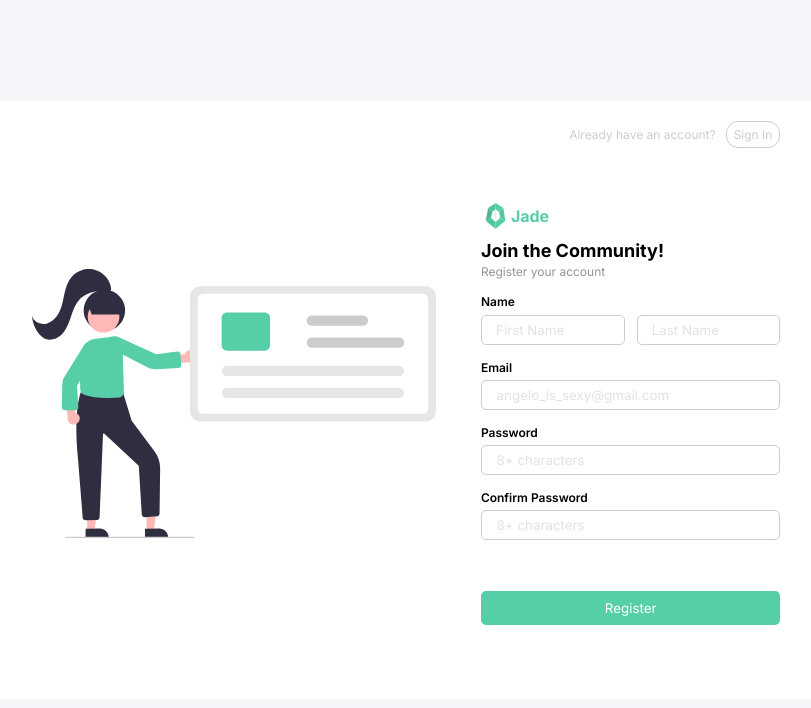
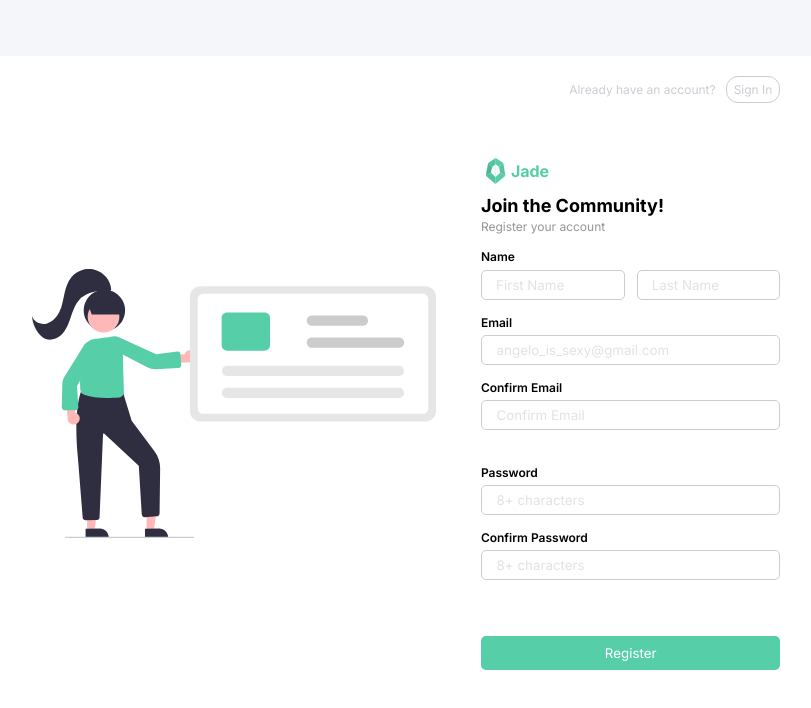
Before and after one commit to aibarrola/SubtleAsianNetwork, a React (Create React App) app: page /signup in a window 1280 px wide. Shown: the top 708 px of the page, without its empty margins (234-1045 px from the left). Built offline with nearby package versions, Linux system fonts and the light colour scheme.

Commit message:
add email verfication

```diff
--- a/src/components/pages/signup/signUp.css
+++ b/src/components/pages/signup/signUp.css
@@ -162,6 +162,7 @@
 /* Error Styling */
 .signUp-error-active {
   display: block;
+  margin-bottom: 5px;
 }
 
 .signUp-error-text {
@@ -172,4 +173,5 @@
 .signUp-error-text-inactive {
   color: transparent;
   font-size: 12px;
+  margin-bottom: 5px;
 }
--- a/src/components/pages/signup/signUp.jsx
+++ b/src/components/pages/signup/signUp.jsx
@@ -9,11 +9,12 @@ function CreateProfilePage2() {
   const [firstName, setFirstName] = useState('');
   const [lastName, setLastName] = useState('');
   const [email, setEmail] = useState('');
+  const [confirmEmail, setConfirmEmail] = useState('');
   const [password, setPassword] = useState('');
   const [confirmPassword, setConfirmPassword] = useState('');
 
   // Error hooks
-  const [nameError, setNameError] = useState(false);
+  const [emailMatch, setEmailMatch] = useState(false);
   const [emailError, setEmailError] = useState(false);
   const [passwordError, setPasswordError] = useState(false);
 
@@ -39,6 +40,19 @@ function CreateProfilePage2() {
         break;
       case "email":
         setEmail(value);    // Set email to value of field
+        if (value === confirmEmail) {
+          setEmailError(false);
+        } else {
+          setEmailError(true);
+        }
+        break;
+      case "confirmEmail":
+        setConfirmEmail(value);
+        if (value === email) {
+          setEmailError(false);
+        } else {
+          setEmailError(true);
+        }
         break;
       case "password":
         setPassword(value); // Set password to value of field
@@ -66,8 +80,6 @@ function CreateProfilePage2() {
         // No default
     }
   }
-
-  console.log(passwordError);
 
   // Handle submit button
   function handleSubmit(e) {
@@ -147,6 +159,21 @@ function CreateProfilePage2() {
                   <label className="signUp-form-field-label">Email</label>
                   <input type="email" name="email" placeholder="angelo_is_sexy@gmail.com" className="signUp-form-field" required value={email} onChange={handleChange}/>
                 </div>
+
+                <div className="signUp-form-section-container">
+                  <label className="signUp-form-field-label">Confirm Email</label>
+                  <input type="email" name="confirmEmail" placeholder="Confirm Email" className="signUp-form-field" required value={confirmEmail} onChange={handleChange}/>
+                </div>
+
+                {emailError ?
+                  <div className="signUp-error-active">
+                    <p className="signUp-error-text">Emails don't match</p>
+                  </div>
+                  :
+                  <div className="signUp-error-inactive">
+                    <p className="signUp-error-text-inactive">Blank</p>
+                  </div>
+                }
                 {/* End Signup email field */}
 
                 {/* Signup password field */}
@@ -160,13 +187,14 @@ function CreateProfilePage2() {
                   <input type="password" name="confirmPassword" placeholder="8+ characters" className="signUp-form-field" required value={confirmPassword} onChange={handleChange}/>
                 </div>
 
+                {/* Display error for password */}
                 {passwordError ?
                   <div className="signUp-error-active">
                     <p className="signUp-error-text">Passwords don't match</p>
                   </div>
                   :
                   <div className="signUp-error-inactive">
-                    <p className="signUp-error-text-inactive">Blank</p>
+                    <p className="signUp-error-text-inactive">Blank</p> {/* Intentionally left blank, used as placeholder for the error */}
                   </div>
                 }
 
```
